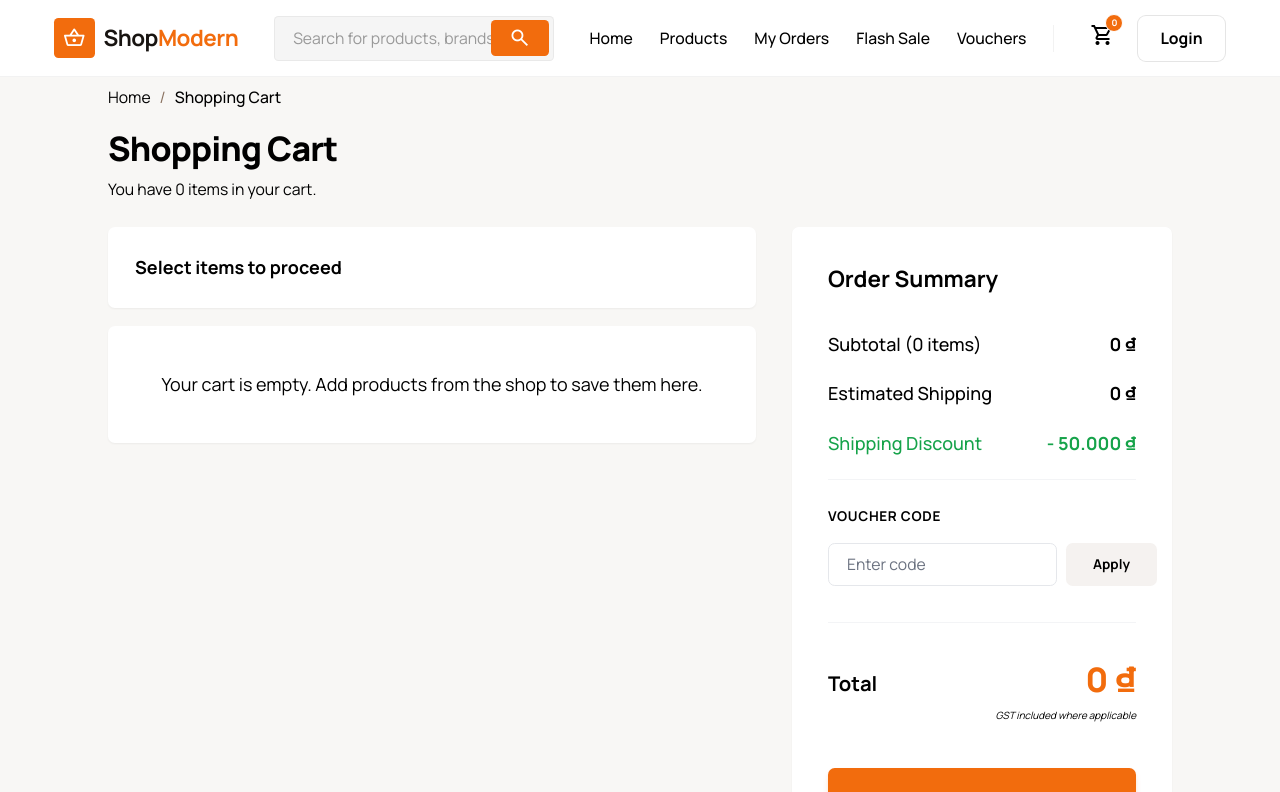
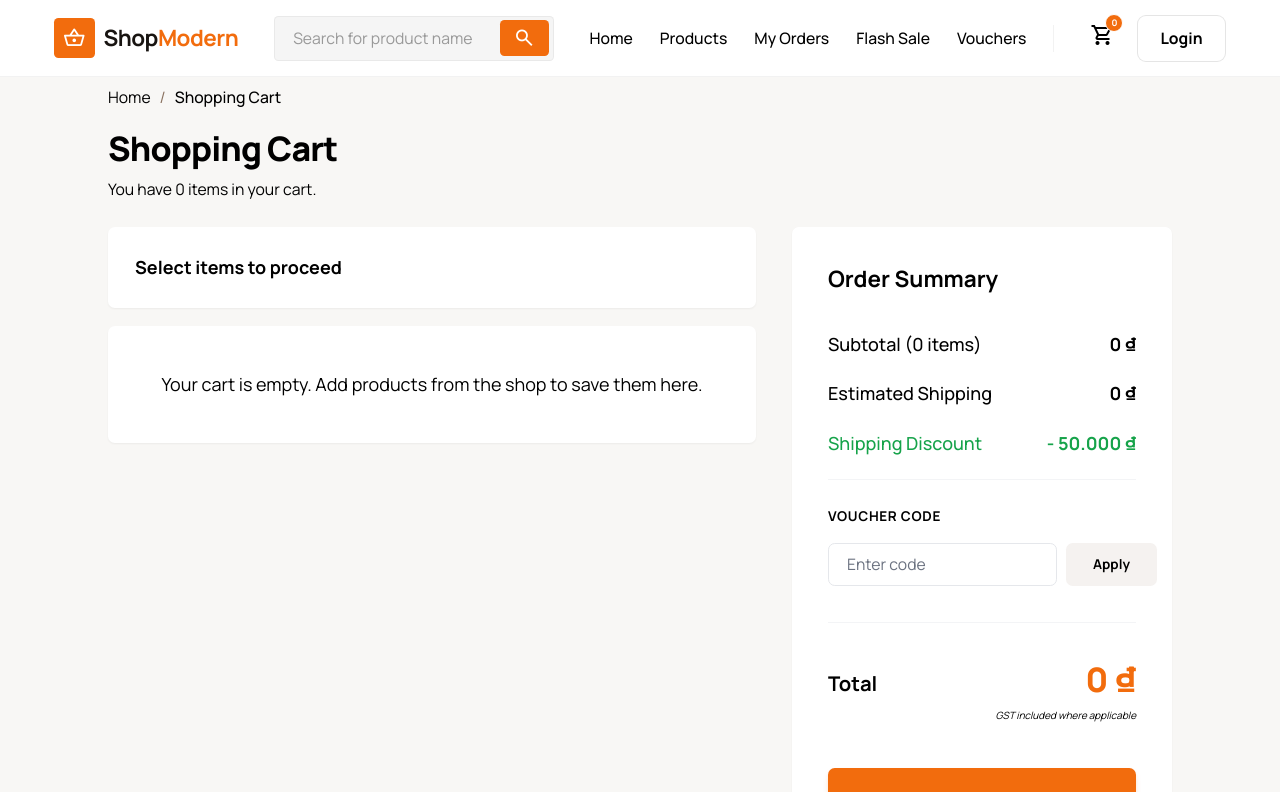
Before and after one commit to loc2605/OMS-Project-FE, a React (Vite) app: page /cart in a window 1280 px wide. Shown: the top 792 px of the page. Built offline with nearby package versions, Linux system fonts and the light colour scheme.

Commit message:
fix search bar

```diff
--- a/src/api/productApi.js
+++ b/src/api/productApi.js
@@ -2,6 +2,10 @@ import axiosClient from './axiosClient';
 
 const productApi = {
   getAll: (params) => {
+    // If name is provided, use the search endpoint
+    if (params && params.name) {
+      return axiosClient.get('/products/search', { params });
+    }
     const url = '/products';
     return axiosClient.get(url, { params });
   },
--- a/src/components/home/Header.jsx
+++ b/src/components/home/Header.jsx
@@ -10,8 +10,14 @@ const Header = () => {
   const location = useLocation();
 
   const [openMenu, setOpenMenu] = useState(false);
-  const [searchValue, setSearchValue] = useState('');
+  const searchParams = new URLSearchParams(location.search);
+  const searchParamValue = searchParams.get('search') || '';
+  const [searchValue, setSearchValue] = useState(searchParamValue);
   const menuRef = useRef(null);
+
+  useEffect(() => {
+    setSearchValue(searchParamValue);
+  }, [searchParamValue]);
 
   const handleSearchSubmit = (e) => {
     e?.preventDefault();
@@ -20,6 +26,13 @@ const Header = () => {
     } else {
       navigate('/products');
     }
+    window.scrollTo({ top: 0, behavior: 'smooth' });
+  };
+
+  const handleClearSearch = () => {
+    setSearchValue('');
+    navigate('/products');
+    window.scrollTo({ top: 0, behavior: 'smooth' });
   };
 
   const handleLogout = () => {
@@ -55,16 +68,27 @@ const Header = () => {
 
           <div className="flex-1 max-w-2xl">
             <form onSubmit={handleSearchSubmit} className="relative flex items-center">
+              <div className="relative flex items-center w-full">
                 <input
-                className="w-full h-10 pl-4 pr-12 bg-[#F5F5F5] border border-black/5 rounded focus:ring-1 focus:ring-primary focus:border-primary text-sm placeholder:text-[#999]"
-                placeholder="Search for products, brands, and shops..."
+                  className="w-full h-10 pl-4 pr-[80px] bg-[#F5F5F5] border border-black/5 rounded focus:ring-1 focus:ring-primary focus:border-primary text-sm placeholder:text-[#999]"
+                  placeholder="Search for product name"
                   type="text"
                   value={searchValue}
                   onChange={(e) => setSearchValue(e.target.value)}
                 />
-              <button type="submit" className="absolute right-1 top-1 bottom-1 px-4 bg-primary text-white rounded flex items-center justify-center">
+                {searchValue && (
+                  <button
+                    type="button"
+                    onClick={handleClearSearch}
+                    className="absolute right-12 text-gray-400 hover:text-gray-600 flex items-center justify-center p-1"
+                  >
+                    <span className="material-symbols-outlined text-[18px]">close</span>
+                  </button>
+                )}
+                <button type="submit" className="absolute right-1 top-1 bottom-1 px-3 bg-primary text-white rounded flex items-center justify-center">
                   <span className="material-symbols-outlined text-xl">search</span>
                 </button>
+              </div>
             </form>
           </div>
         </div>
@@ -72,8 +96,7 @@ const Header = () => {
         <div className="flex items-center gap-6">
           <nav className="hidden lg:flex items-center gap-6">
             <Link
-              className={`text-sm font-medium hover:text-primary transition-colors ${
-                location.pathname === '/' ? 'text-primary' : 'text-heading'
+              className={`text-sm font-medium hover:text-primary transition-colors ${location.pathname === '/' ? 'text-primary' : 'text-heading'
                 }`}
               to="/"
             >
@@ -81,8 +104,7 @@ const Header = () => {
             </Link>
 
             <Link
-              className={`text-sm font-medium hover:text-primary transition-colors ${
-                location.pathname === '/products' ? 'text-primary' : 'text-heading'
+              className={`text-sm font-medium hover:text-primary transition-colors ${location.pathname === '/products' ? 'text-primary' : 'text-heading'
                 }`}
               to="/products"
             >
@@ -90,8 +112,7 @@ const Header = () => {
             </Link>
 
             <Link
-              className={`text-sm font-medium hover:text-primary transition-colors ${
-                location.pathname === '/orders' ? 'text-primary' : 'text-heading'
+              className={`text-sm font-medium hover:text-primary transition-colors ${location.pathname === '/orders' ? 'text-primary' : 'text-heading'
                 }`}
               to="/orders"
             >
@@ -156,8 +177,7 @@ const Header = () => {
             ) : (
               <Link
                 to="/login"
-                className={`inline-flex items-center justify-center rounded-lg px-5 py-2.5 text-sm font-bold transition-all active:scale-[0.98] ${
-                  location.pathname === '/login'
+                className={`inline-flex items-center justify-center rounded-lg px-5 py-2.5 text-sm font-bold transition-all active:scale-[0.98] ${location.pathname === '/login'
                     ? 'bg-primary text-white shadow-lg shadow-primary/20'
                     : 'border border-black/10 bg-white text-heading hover:bg-primary hover:text-white'
                   }`}
```
Lines whose indentation alone changed are shown as unchanged.
